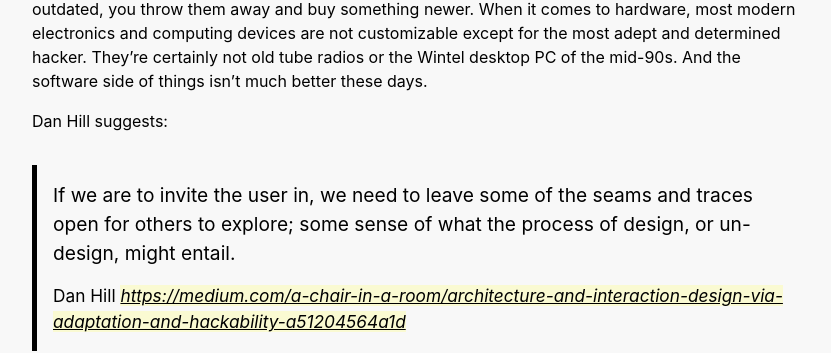
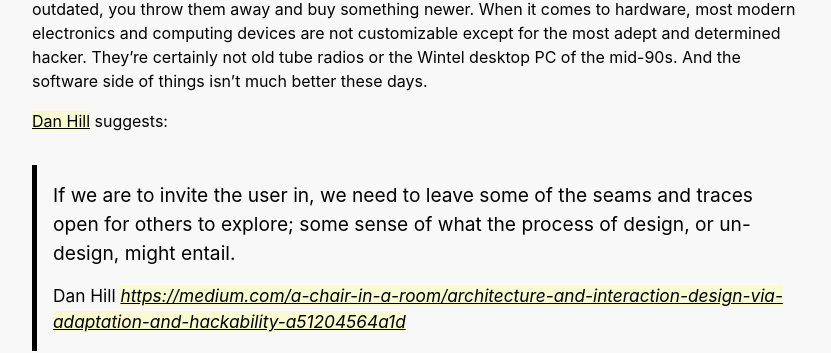
Before and after one commit to svoisen/situated.blog, a Jekyll site: the page built from _posts/2020-10-07-pocketknives-adaptive-design.md, in a window 1280 px wide. Shown: the part 1153-1506 px from the top of the page, without its empty margins (224-1055 px from the left). Built offline with Jekyll 4.4.1, drawn with Linux system fonts in a browser that asks for light colours; part of the change alters nothing that is shown.

```diff
--- a/_posts/2020-10-07-pocketknives-adaptive-design.md
+++ b/_posts/2020-10-07-pocketknives-adaptive-design.md
@@ -16,7 +16,7 @@ As a father, I think about this a lot. I constantly encounter moments where I ha
 
 So much of the technology we buy now are hermetically sealed, disposable devices not intended to be fixed or upgraded or tampered with. In fact, in most cases it's actively discouraged or prohibited. Perhaps this stems from Apple idolatry; you can't easily open an iPad or an iPhone, for instance. And you can't even easily upgrade the memory in many laptops anymore. When things break, or become outdated, you throw them away and buy something newer. When it comes to hardware, most modern electronics and computing devices are not customizable except for the most adept and determined hacker. They're certainly not old tube radios or the Wintel desktop PC of the mid-90s. And the software side of things isn't much better these days.
 
-Dan Hill suggests:
+[Dan Hill](https://twitter.com/cityofsound) suggests:
 
 <blockquote class="quoteback" darkmode="" data-title="Architecture%20and%20interaction%20design%2C%20via%20adaptation%20and%20hackability" data-author="Dan Hill" cite="https://medium.com/a-chair-in-a-room/architecture-and-interaction-design-via-adaptation-and-hackability-a51204564a1d">
 If we are to invite the user in, we need to leave some of the seams and traces open for others to explore; some sense of what the process of design, or un-design, might entail.
```
